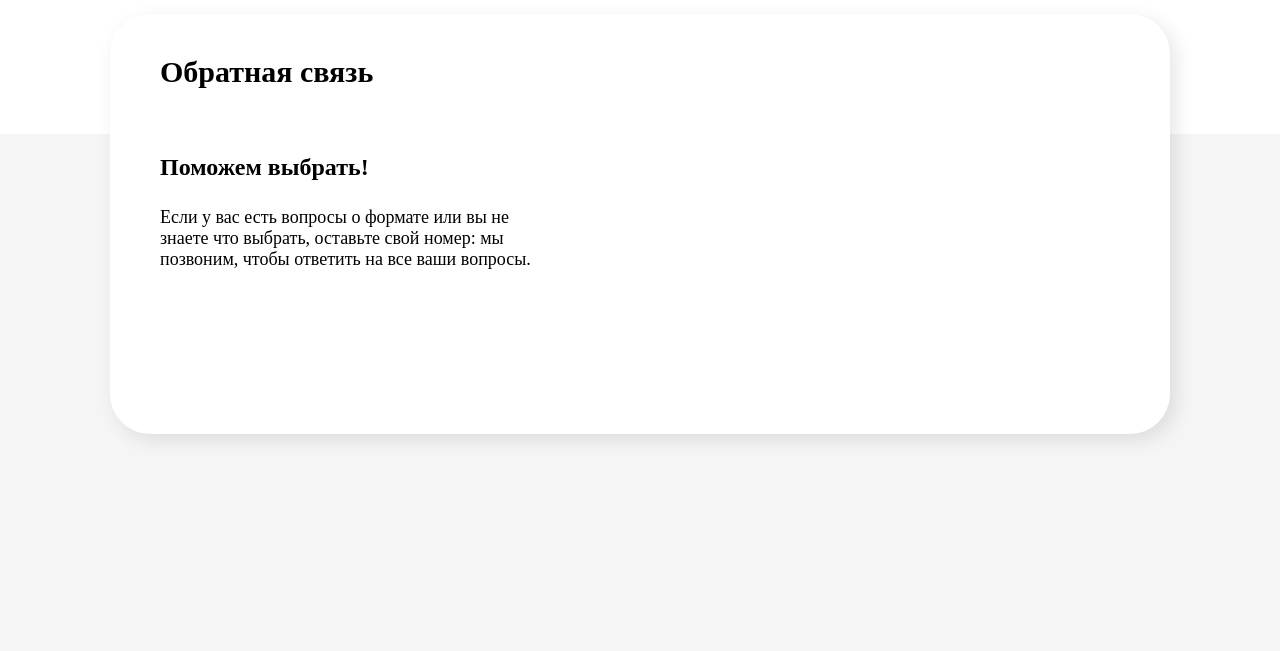
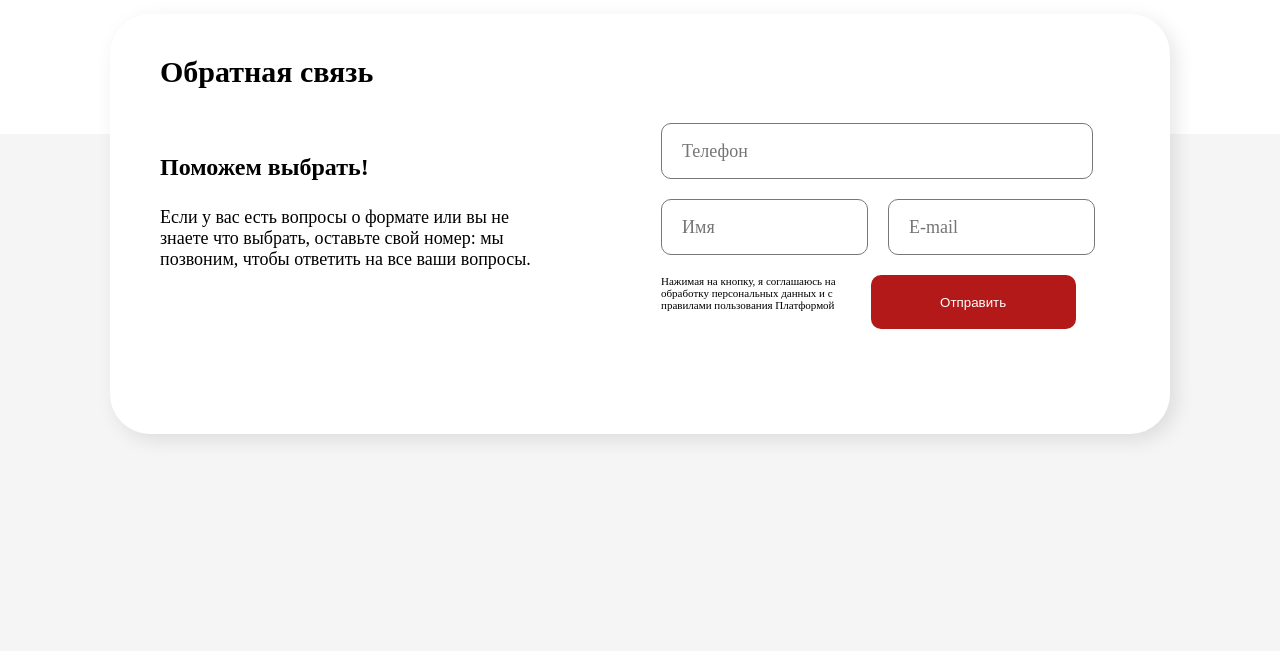
Before and after one commit to Setx-1/task-to-09.01, a plain HTML site: page index.html in a window 1280 px wide. Shown: the part 6520-7171 px from the top of the page. Drawn offline with nearby package versions, Linux system fonts and the light colour scheme; grey boxes are pictures that could not be loaded; a web font is replaced by a local one.

Commit message:
added form

```diff
--- a/css/style.css
+++ b/css/style.css
@@ -599,9 +599,59 @@ body {
     line-height: 28px;
     margin-bottom: 26px;
 }
-.form .pull_form {
+.form .feedback_form {
+
     width: 50%;
 }
+.form .feedback_form input {
+    outline: none;
+    border: 1px solid #777777;
+    border-radius: 10px;
+    font-family: 'Montserrat';
+    font-style: normal;
+    font-weight: 300;
+    font-size: 18px;
+    line-height: 22px;
+    color: #777777;
+    padding-left: 20px;
+}
+.form .feedback_form .phone_form {
+
+    margin-top: 109px;
+    margin-right: 75px;
+    margin-bottom: 20px;
+}
+.form .feedback_form .phone_form input {
+    width: 410px;
+    height: 54px;
+}
+.form .feedback_form .two_forms {
+    display: flex;
+    margin-right: 55px;
+}
+.form .feedback_form .two_forms input {
+    margin-right: 20px;
+    height: 54px;
+    width: 185px;
+    margin-bottom: 20px;
+}
+.form .feedback_form .confirm .text_confirm {
+    display: flex;
+}
+.form .feedback_form .confirm .text_confirm p {
+    font-size: 11px;
+    margin-right: 20px;
+}
+.form .feedback_form .confirm .text_confirm .accept {
+    width: 205px;
+    height: 54px;
+    background: #B31918;
+    border-radius: 10px;
+    border: none;
+    color: white;
+    margin-left: 15px;
+}
+
 .map_background{
     height: 870px;
     width: 100%;
--- a/index.html
+++ b/index.html
@@ -346,7 +346,21 @@
                         <h4>Поможем выбрать!</h4>
                         <p>Если у вас есть вопросы о формате или вы не <br> знаете что выбрать, оставьте свой номер: мы <br> позвоним, чтобы ответить на все ваши вопросы.</p>
                     </div>
-                    <div class="pull_form">
+                    <div class="feedback_form">
+                        <div class="phone_form">
+                        <input type="tel" id="phone" name="phone" placeholder="Телефон">
+                         </div>
+                        <div class="two_forms">
+                            <input type="text" id="fname" name="fname"placeholder="Имя">
+                            <input type="text" id="email" name="email"placeholder="E-mail">
+                        </div>
+                        <div class="confirm">
+                            <div class="text_confirm">
+                                <p>Нажимая на кнопку, я соглашаюсь на <br> обработку персональных данных и с <br> правилами пользования Платформой</p>
+                                <button class="accept">Отправить</button>
+                            </div>
+
+                        </div>
 
                     </div>
                 </div>
```
